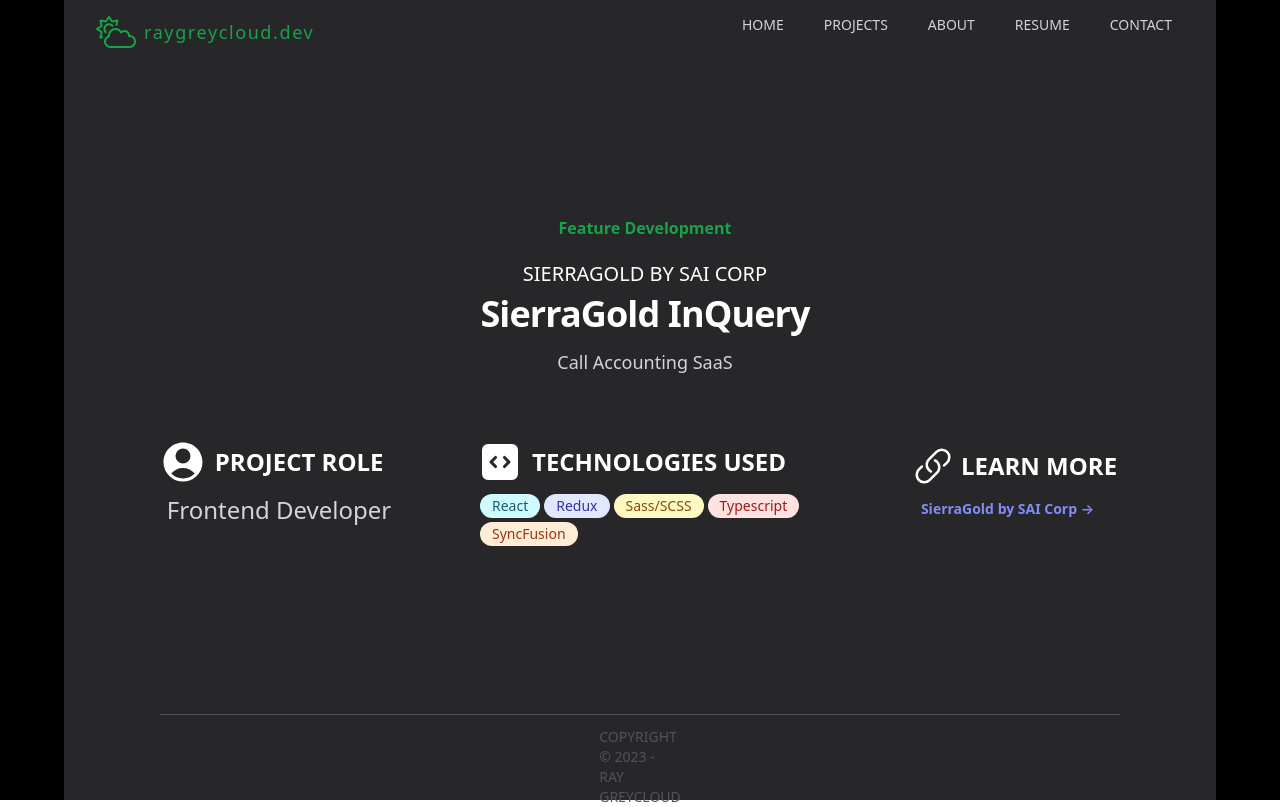
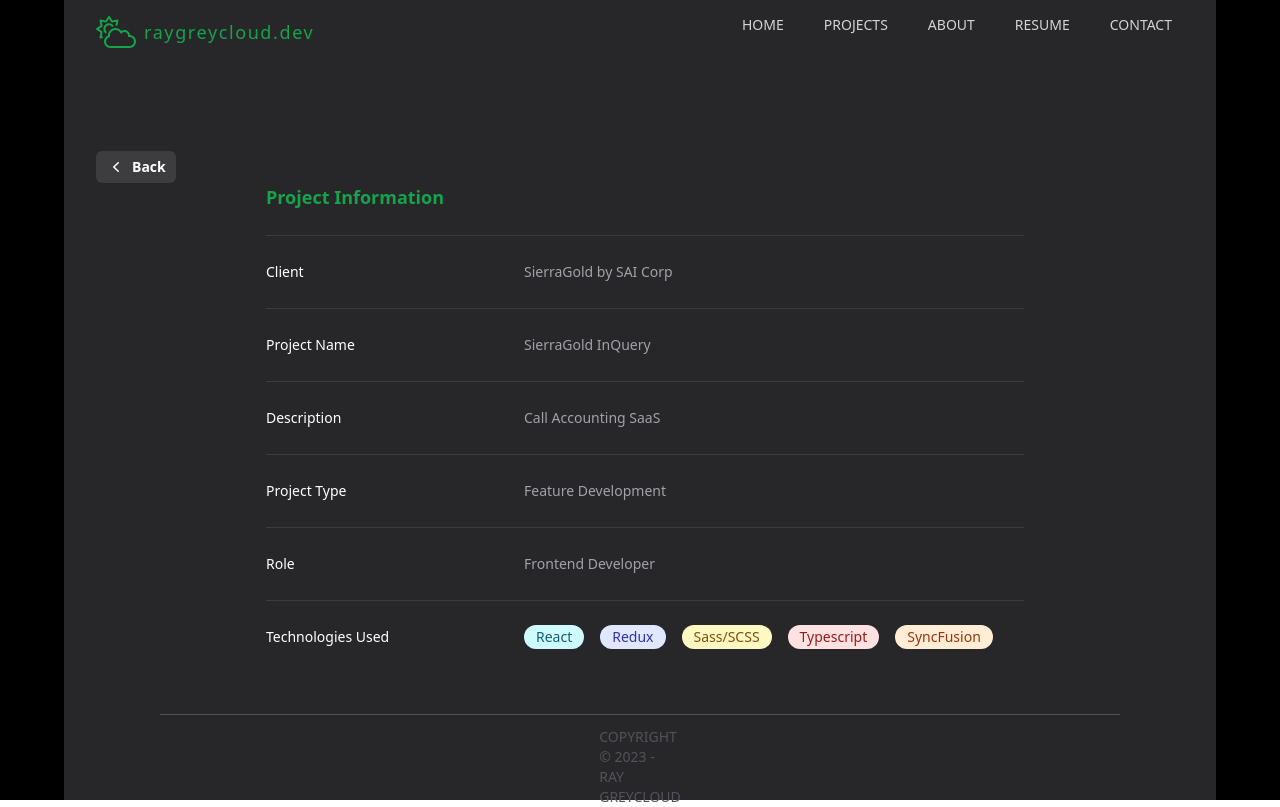
Before and after one commit to rayGreycloud/raygreycloud-dev, a Next.js app: page /projects/SAI in a window 1280 px wide. Built offline with nearby package versions, Linux system fonts and the light colour scheme.

Commit message:
add project display view w/back btn

```diff
--- /dev/null
+++ b/components/BackButton.jsx
@@ -0,0 +1,26 @@
+import { useRouter } from 'next/router';
+
+import { ChevronLeftIcon } from '@heroicons/react/20/solid';
+
+export const BackButton = ({ styleClasses }) => {
+  const router = useRouter();
+
+  const handleClick = () => {
+    router.back();
+  };
+
+  const btnClasses = `btn-back ${styleClasses}`;
+
+  return (
+    <div className={btnClasses}>
+      <button
+        type='button'
+        onClick={handleClick}
+        className='inline-flex items-center gap-x-1.5 rounded-md bg-white/10 px-2.5 py-1.5 text-sm font-semibold text-white shadow-sm hover:bg-white/20'
+      >
+        <ChevronLeftIcon className='h-5 w-5' aria-hidden='true' />
+        <span>Back</span>
+      </button>
+    </div>
+  );
+};
--- /dev/null
+++ b/components/ProjectDisplay.jsx
@@ -0,0 +1,90 @@
+import Badge from '@/components/Badge';
+
+import { BackButton } from './BackButton';
+
+import { getBadgeColor } from 'utils/color';
+
+export const ProjectDisplay = ({ project }) => {
+  return (
+    <div className='relative w-full'>
+      <div className='px-4 sm:px-0'>
+        <h3 className='text-lg font-semibold leading-7 text-green-600'>
+          Project Information
+        </h3>
+      </div>
+      <div className='mt-6 border-t border-white/10'>
+        <dl className='divide-y divide-white/10'>
+          <div className='px-4 py-6 sm:grid sm:grid-cols-3 sm:gap-4 sm:px-0'>
+            <dt className='text-sm font-medium leading-6 text-white'>Client</dt>
+            <dd className='mt-1 text-sm leading-6 text-gray-400 sm:col-span-2 sm:mt-0'>
+              {project.client}
+            </dd>
+          </div>
+
+          <div className='px-4 py-6 sm:grid sm:grid-cols-3 sm:gap-4 sm:px-0'>
+            <dt className='text-sm font-medium leading-6 text-white'>
+              Project Name
+            </dt>
+            <dd className='mt-1 text-sm leading-6 text-gray-400 sm:col-span-2 sm:mt-0'>
+              {project.name}
+            </dd>
+          </div>
+
+          <div className='px-4 py-6 sm:grid sm:grid-cols-3 sm:gap-4 sm:px-0'>
+            <dt className='text-sm font-medium leading-6 text-white'>
+              Description
+            </dt>
+            <dd className='mt-1 text-sm leading-6 text-gray-400 sm:col-span-2 sm:mt-0'>
+              {project.description}
+            </dd>
+          </div>
+
+          <div className='px-4 py-6 sm:grid sm:grid-cols-3 sm:gap-4 sm:px-0'>
+            <dt className='text-sm font-medium leading-6 text-white'>
+              Project Type
+            </dt>
+            <dd className='mt-1 text-sm leading-6 text-gray-400 sm:col-span-2 sm:mt-0'>
+              {project.type}
+            </dd>
+          </div>
+
+          <div className='px-4 py-6 sm:grid sm:grid-cols-3 sm:gap-4 sm:px-0'>
+            <dt className='text-sm font-medium leading-6 text-white'>Role</dt>
+            <dd className='mt-1 text-sm leading-6 text-gray-400 sm:col-span-2 sm:mt-0'>
+              {project.role}
+            </dd>
+          </div>
+          <div className='px-4 py-6 sm:grid sm:grid-cols-3 sm:gap-4 sm:px-0'>
+            <dt className='text-sm font-medium leading-6 text-white'>
+              Technologies Used
+            </dt>
+            <dd className='flex flex-wrap gap-1 md:gap-4 mt-1 text-sm leading-6 text-gray-400 sm:col-span-2 sm:mt-0'>
+              {project.tech.map((item) => (
+                <Badge key={item} color={getBadgeColor(item)}>
+                  <span>{item}</span>
+                </Badge>
+              ))}
+            </dd>
+          </div>
+          {project.appUrl && (
+            <div className='px-4 py-6 sm:grid sm:grid-cols-3 sm:gap-4 sm:px-0'>
+              <dt className='text-sm font-medium leading-6 text-white'>
+                Live App
+              </dt>
+              <dd className='mt-1 text-sm leading-6 text-gray-400 sm:col-span-2 sm:mt-0'>
+                <a
+                  href={project.appUrl}
+                  className='text-med font-semibold leading-6 text-indigo-400'
+                  target='_blank'
+                  rel='noreferrer'
+                >
+                  {project.appUrl}
+                </a>
+              </dd>
+            </div>
+          )}
+        </dl>
+      </div>
+    </div>
+  );
+};
--- a/pages/projects/[projectId].jsx
+++ b/pages/projects/[projectId].jsx
@@ -1,150 +1,17 @@
-import { useRouter } from 'next/router';
+import { ProjectDisplay } from '@/components/ProjectDisplay';
 
-import {
-  CodeBracketSquareIcon,
-  LinkIcon,
-  UserCircleIcon
-} from '@heroicons/react/24/solid';
-
-import Badge from '@/components/Badge';
+import { BackButton } from '@/components/BackButton';
 
 import { API_URL } from '../../config/index';
 
 const Project = ({ project }) => {
-  const router = useRouter();
-  const { projectId } = router.query;
-  console.log('project: ', project);
-
-  /**
-  sections:
-  1. My title; What I did; UserCircleIcon
-  2. Technologies used; CodeBracketSquareIcon
-  3. Links
-  4. Screenshots
-  */
-
-  const badgeColor = (type) => {
-    switch (type) {
-      case 'React':
-        return 'cyan';
-      case 'React Query':
-      case 'Redux':
-        return 'indigo';
-      case 'React Hook Form':
-        return 'rose';
-      case 'MongoDB':
-        return 'green';
-      case 'NodeJS':
-      case 'Flask':
-        return 'lime';
-      case 'Express':
-        return 'sky';
-      case 'MailgunJS':
-      case 'Typescript':
-        return 'red';
-      case 'Xumm':
-        return 'blue';
-      case 'MapboxJS':
-      case 'Cloudinary':
-      case 'SyncFusion':
-        return 'orange';
-      case 'Contentful':
-      case 'Sass/SCSS':
-        return 'yellow';
-      default:
-        return 'gray';
-    }
-  };
-
   return (
-    <main className='flex flex-col items-center w-full flex-1 py-16 pl-2.5 md:pt-20 mb-10'>
-      <div className='mx-auto max-w-7xl px-6 lg:px-8'>
-        <div className='mx-auto max-w-2xl sm:text-center'>
-          <h2 className='text-base font-semibold leading-7 text-green-600'>
-            {project.type}
-          </h2>
-          <div className='flex items-center justify-center gap-4 mt-4 text-xl text-white'>
-            <div className='font-light leading-8 uppercase'>
-              {project.client}
-            </div>
-          </div>
-          <p className='mt-1 text-xl font-bold tracking-tight text-white sm:text-4xl'>
-            {project.name}
-          </p>
-          <p className='mt-4 text-lg leading-6 text-gray-300'>
-            {project.description}
-          </p>
-        </div>
-      </div>
-
-      <div className='mx-auto mt-16 max-w-7xl px-6 lg:px-8'>
-        <div className='mx-auto grid max-w-2xl grid-cols-1 justify-items-center align-items-center gap-x-6 gap-y-10 text-base leading-7 text-gray-300 sm:grid-cols-2 lg:grid-cols-3 lg:mx-0 lg:max-w-none lg:gap-x-8 lg:gap-y-16'>
-          <div className='relative'>
-            <div className='pb-2 flex items-center gap-2 font-semibold text-white'>
-              <UserCircleIcon
-                className='left-1 h-12 w-12 text-border-green-600'
-                aria-hidden='true'
-              />
-              <span className='text-2xl uppercase'>Project Role</span>
-            </div>
-            <div className='text-2xl pl-2'>{project.role}</div>
-          </div>
-          <div className='relative grow'>
-            <div className='pb-2 flex items-center gap-2 font-semibold text-white'>
-              <CodeBracketSquareIcon
-                className='left-1 h-12 w-12 text-border-green-600'
-                aria-hidden='true'
-              />
-              <span className='text-2xl uppercase'>Technologies Used</span>
-            </div>
-            <div className='flex flex-wrap gap-1 pl-1'>
-              {project.tech.map((item) => (
-                <Badge key={item} color={badgeColor(item)}>
-                  <span>{item}</span>
-                </Badge>
-              ))}
-            </div>
-          </div>
-          {(project.clientUrl || project.appUrl) && (
-            <div className=' pt-2'>
-              <div className='pb-2 flex items-center gap-2 font-semibold text-white'>
-                <LinkIcon
-                  className='left-1 h-10 w-10 text-border-green-600'
-                  aria-hidden='true'
-                />
-                <span className='text-2xl uppercase'>Learn More</span>
-              </div>
-              <div className='pl-2'>
-                {project.clientUrl && (
-                  <p>
-                    <a
-                      href={project.clientUrl}
-                      className='text-sm font-semibold leading-6 text-indigo-400'
-                      target='_blank'
-                    >
-                      {project.client} <span aria-hidden='true'>→</span>
-                    </a>
-                  </p>
-                )}
-              </div>
-              <div className='pl-2'>
-                {project.appUrl && (
-                  <p>
-                    <a
-                      href={project.appUrl}
-                      className='text-med font-semibold leading-6 text-indigo-400'
-                      target='_blank'
-                    >
-                      Live App <span aria-hidden='true'>→</span>
-                    </a>
-                  </p>
-                )}
-              </div>
-            </div>
-          )}
-        </div>
-      </div>
-    </main>
+    <div className='relative'>
+      <BackButton styleClasses={'pt-16 md:pt-20 pl-2 sm:pl-6 lg:pl-8'} />
+      <main className='flex flex-col items-center w-full sm:w-5/6 max-w-3xl mx-auto flex-1 pl-2.5 mb-10'>
+        <ProjectDisplay project={project} />
+      </main>
+    </div>
   );
 };
 
--- /dev/null
+++ b/utils/color.js
@@ -0,0 +1,32 @@
+export const getBadgeColor = (type) => {
+  switch (type) {
+    case 'React':
+      return 'cyan';
+    case 'React Query':
+    case 'Redux':
+      return 'indigo';
+    case 'React Hook Form':
+      return 'rose';
+    case 'MongoDB':
+      return 'green';
+    case 'NodeJS':
+    case 'Flask':
+      return 'lime';
+    case 'Express':
+      return 'sky';
+    case 'MailgunJS':
+    case 'Typescript':
+      return 'red';
+    case 'Xumm':
+      return 'blue';
+    case 'MapboxJS':
+    case 'Cloudinary':
+    case 'SyncFusion':
+      return 'orange';
+    case 'Contentful':
+    case 'Sass/SCSS':
+      return 'yellow';
+    default:
+      return 'gray';
+  }
+};
```
